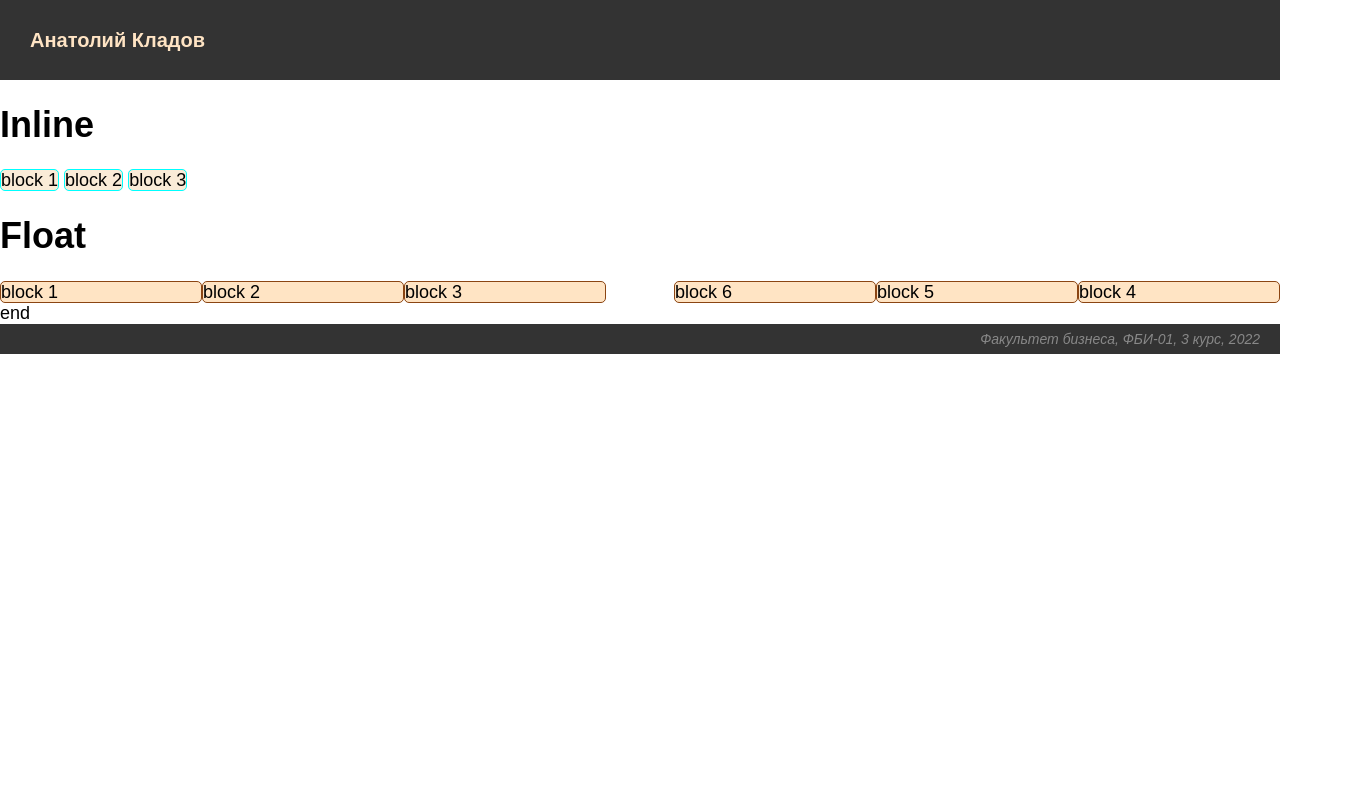
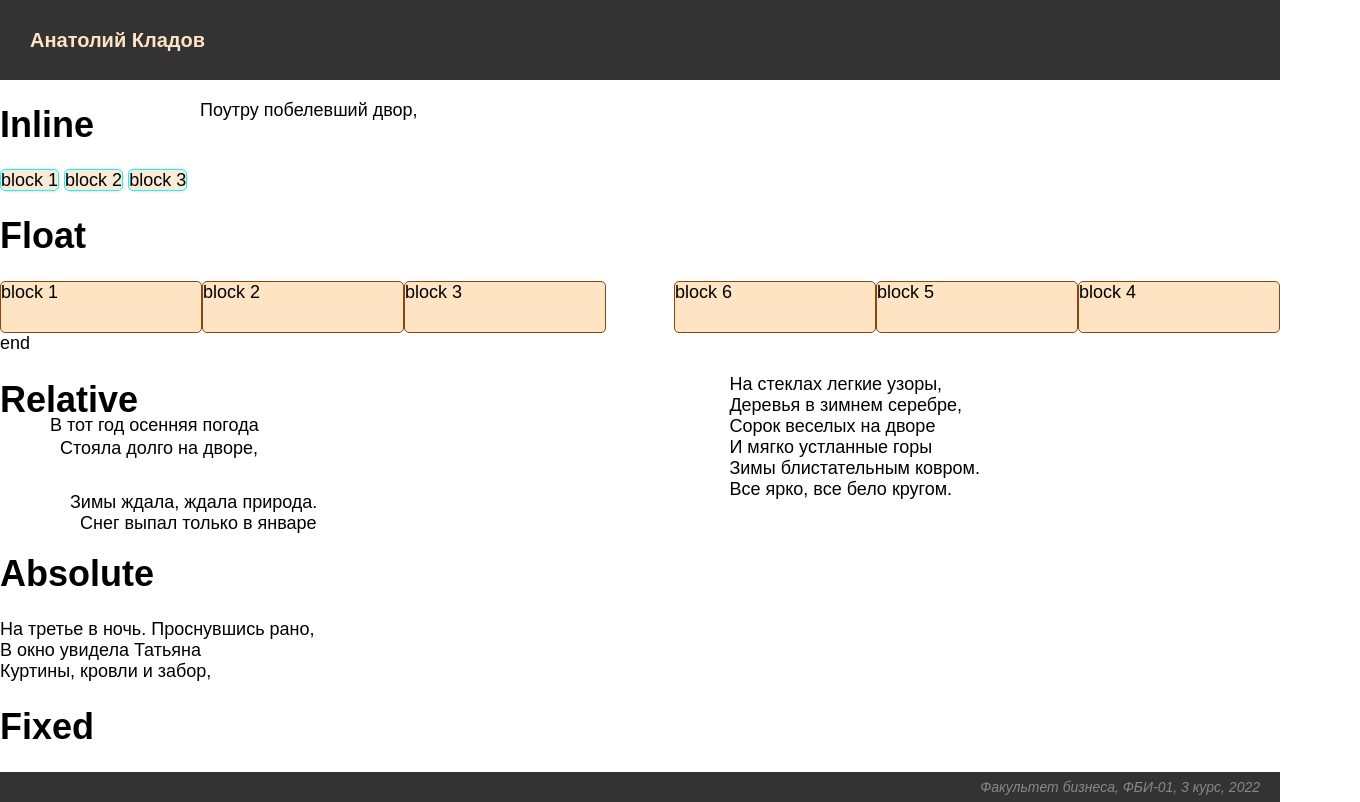
Before and after one commit to sirboundless9/web_prog_2, a plain HTML site: page lab5.html in a window 1280 px wide. Shown: the whole page, 1360 px wide, since content can reach past the window. Drawn offline with Linux system fonts and the light colour scheme.

Commit message:
Позиционирование

```diff
--- a/lab5.html
+++ b/lab5.html
@@ -40,7 +40,7 @@
                 background-color: bisque;
                 border: solid saddlebrown 1px;
                 border-radius: 5px;
-                height: 20px;
+                height: 50px;
                 width: 200px;
                 float: left
             }
@@ -48,9 +48,13 @@
                 background-color: bisque;
                 border: solid saddlebrown 1px;
                 border-radius: 5px;
-                height: 20px;
+                height: 50px;
                 width: 200px;
                 float: right
+            }
+            .d {
+                position: relative;
+                top: 5px
             }
         </style>
     </head>
@@ -74,6 +78,28 @@
             <div class="c">block 6</div>
 
             <div style="clear: both">end</div>
+
+            <h1>Relative</h1>
+            <div class="d" style="top: -30px; left: 50px;">В тот год осенняя погода</div>
+            <div class="d" style="top: -28px; left: 60px;">Стояла долго на дворе,</div>
+            <div class="d" style="top: 0 px; left: 70px;">Зимы ждала, ждала природа.</div>
+            <div class="d" style="top: 15 px; left: 80px;">Снег выпал только в январе</div>
+
+            <h1>Absolute</h1>
+            <div>На третье в ночь. Проснувшись рано,</div>
+            <div>В окно увидела Татьяна</div>
+            <div style="position: absolute; left: 200px; top: 100px;">Поутру побелевший двор,</div>
+            <div>Куртины, кровли и забор,</div>
+
+            <h1>Fixed</h1>
+            <div style ="position: fixed; bottom: 300px; right: 300px;">
+                На стеклах легкие узоры, <br>
+                Деревья в зимнем серебре,<br>
+                Сорок веселых на дворе<br>
+                И мягко устланные горы<br>
+                Зимы блистательным ковром.<br>
+                Все ярко, все бело кругом.
+            </div>
         </div>
         <div class="footer">
             Факультет бизнеса, ФБИ-01, 3 курс, 2022
```
